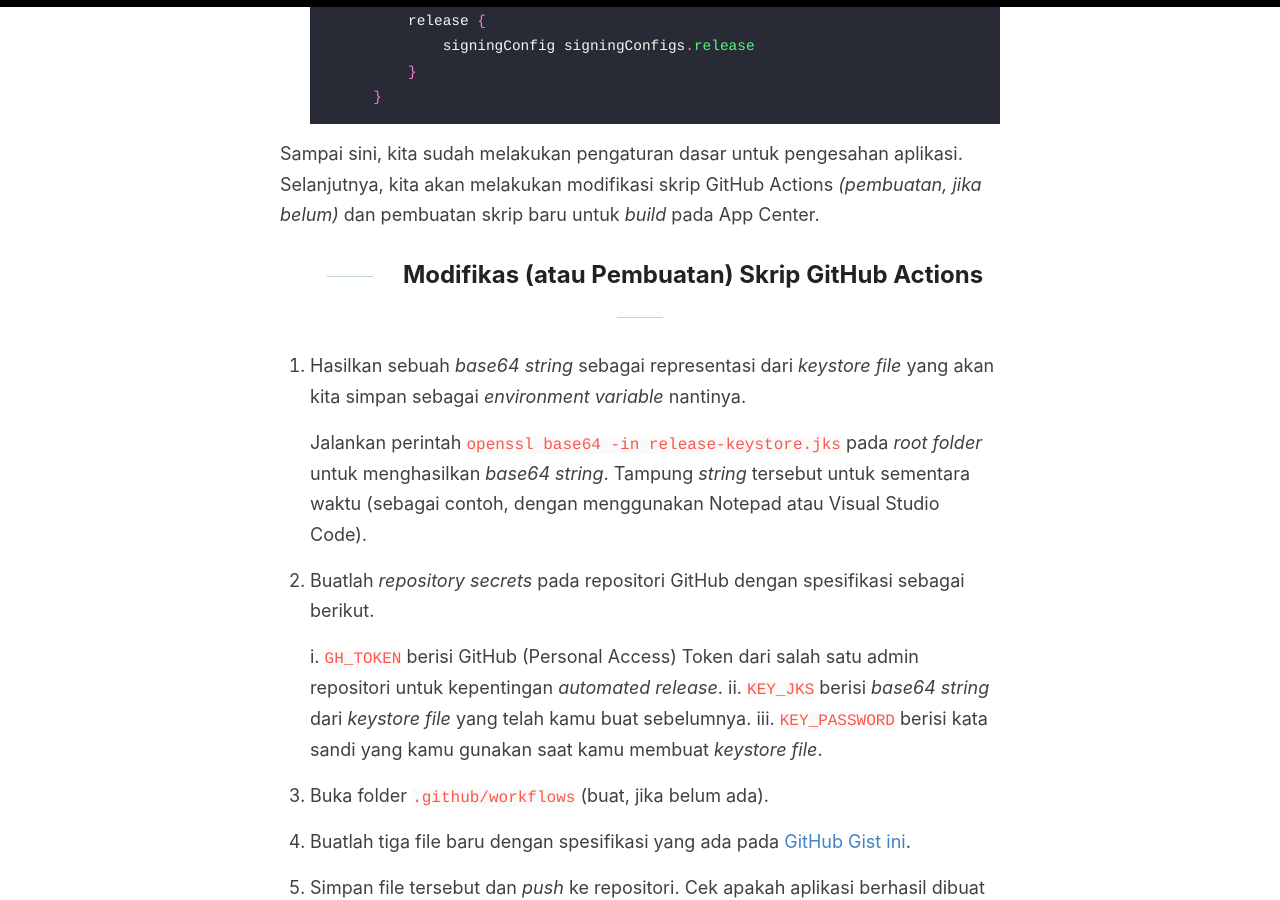
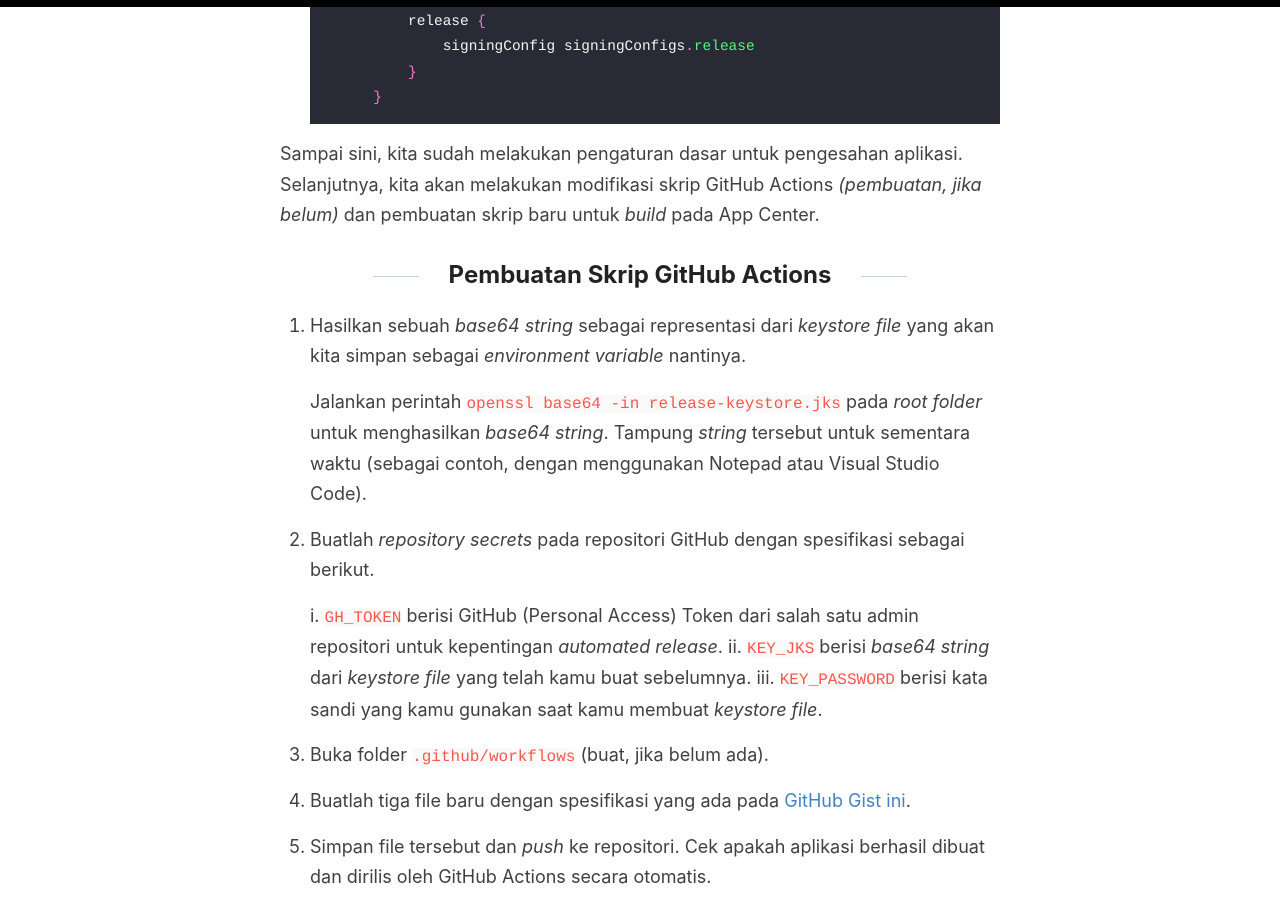
Before and after one commit to determinedguy/cecoret, a Jekyll site: the page built from _posts/2022-11-19-flutter-at-app-center.md, in a window 1280 px wide and 900 px high, scrolled down 6879 px. Built offline with Jekyll 4.4.1, drawn with Linux system fonts in a browser that asks for light colours.

Commit message:
fix: title

```diff
--- a/_posts/2022-11-19-flutter-at-app-center.md
+++ b/_posts/2022-11-19-flutter-at-app-center.md
@@ -118,7 +118,7 @@ Untuk publikasi aplikasi pada App Center, aplikasi Flutter harus ditandatangani
 
 Sampai sini, kita sudah melakukan pengaturan dasar untuk pengesahan aplikasi. Selanjutnya, kita akan melakukan modifikasi skrip GitHub Actions *(pembuatan, jika belum)* dan pembuatan skrip baru untuk *build* pada App Center.
 
-## Modifikas (atau Pembuatan) Skrip GitHub Actions
+## Pembuatan Skrip GitHub Actions
 
 1. Hasilkan sebuah *base64 string* sebagai representasi dari *keystore file* yang akan kita simpan sebagai *environment variable* nantinya.
 
```
